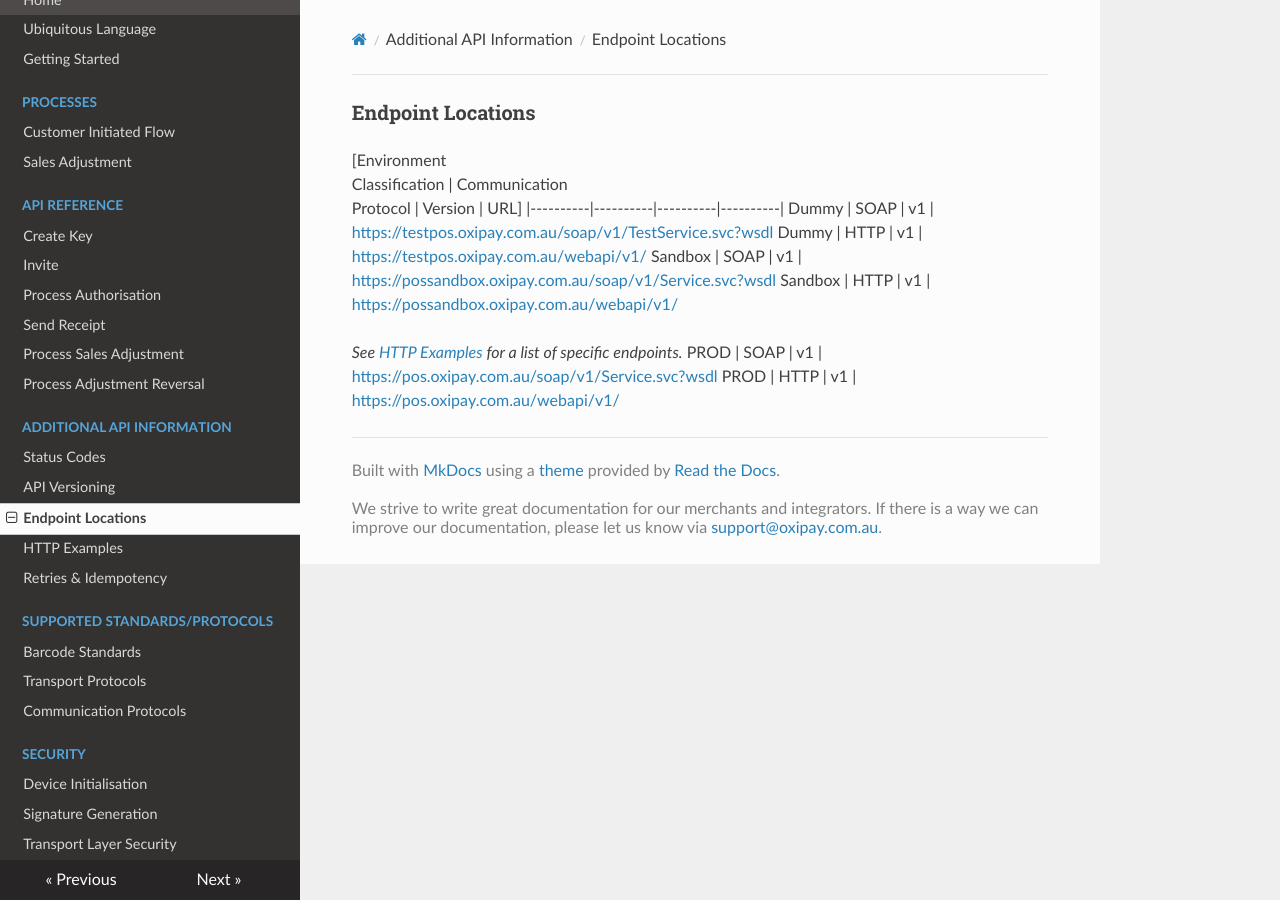
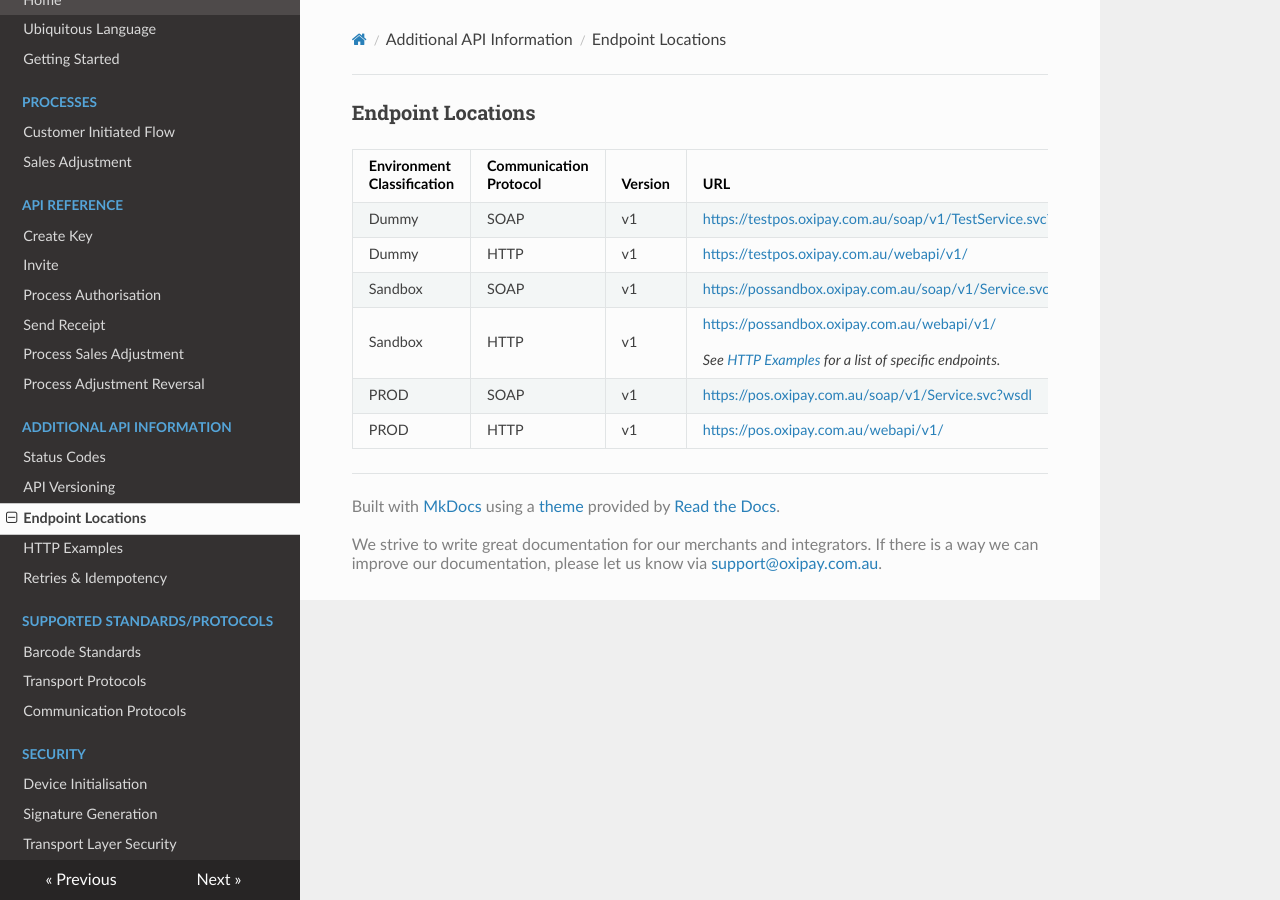
Before and after one commit to oxipay/posdocs, an MkDocs documentation site: the page built from docs/api_information/endpoint_locations.md, in a window 1280 px wide. Built offline with MkDocs 1.6.1, drawn with Linux system fonts in a browser that asks for light colours; nearby versions of some CDN libraries; old or Windows-style settings are respelled for this version of MkDocs.

Commit message:
fix styling

```diff
--- a/docs/api_information/endpoint_locations.md
+++ b/docs/api_information/endpoint_locations.md
@@ -1,7 +1,7 @@
 ### Endpoint Locations
 
-[Environment<br/>Classification | Communication<br/>Protocol | Version | URL]
-|----------|----------|----------|----------|
+Environment<br/>Classification | Communication<br/>Protocol | Version | URL
+----------|----------|----------|----------
 Dummy | SOAP | v1 | <a href="https://testpos.oxipay.com.au/soap/v1/TestService.svc?wsdl">https://testpos.oxipay.com.au/soap/v1/TestService.svc?wsdl</a>
 Dummy | HTTP | v1 | <a href="https://testpos.oxipay.com.au/webapi/v1/">https://testpos.oxipay.com.au/webapi/v1/</a>
 Sandbox | SOAP | v1 | <a href="https://possandbox.oxipay.com.au/soap/v1/Service.svc?wsdl">https://possandbox.oxipay.com.au/soap/v1/Service.svc?wsdl</a>
```
